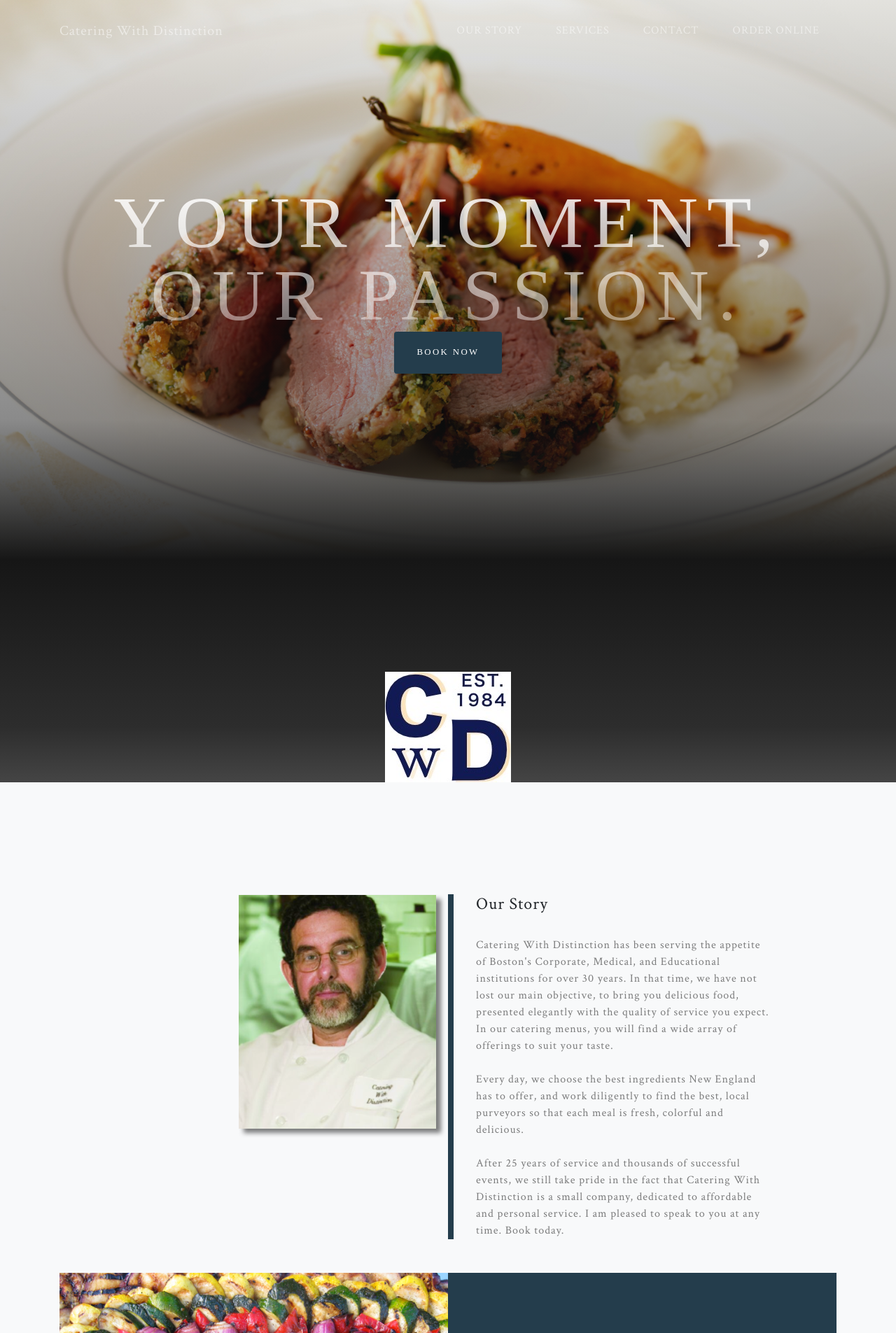
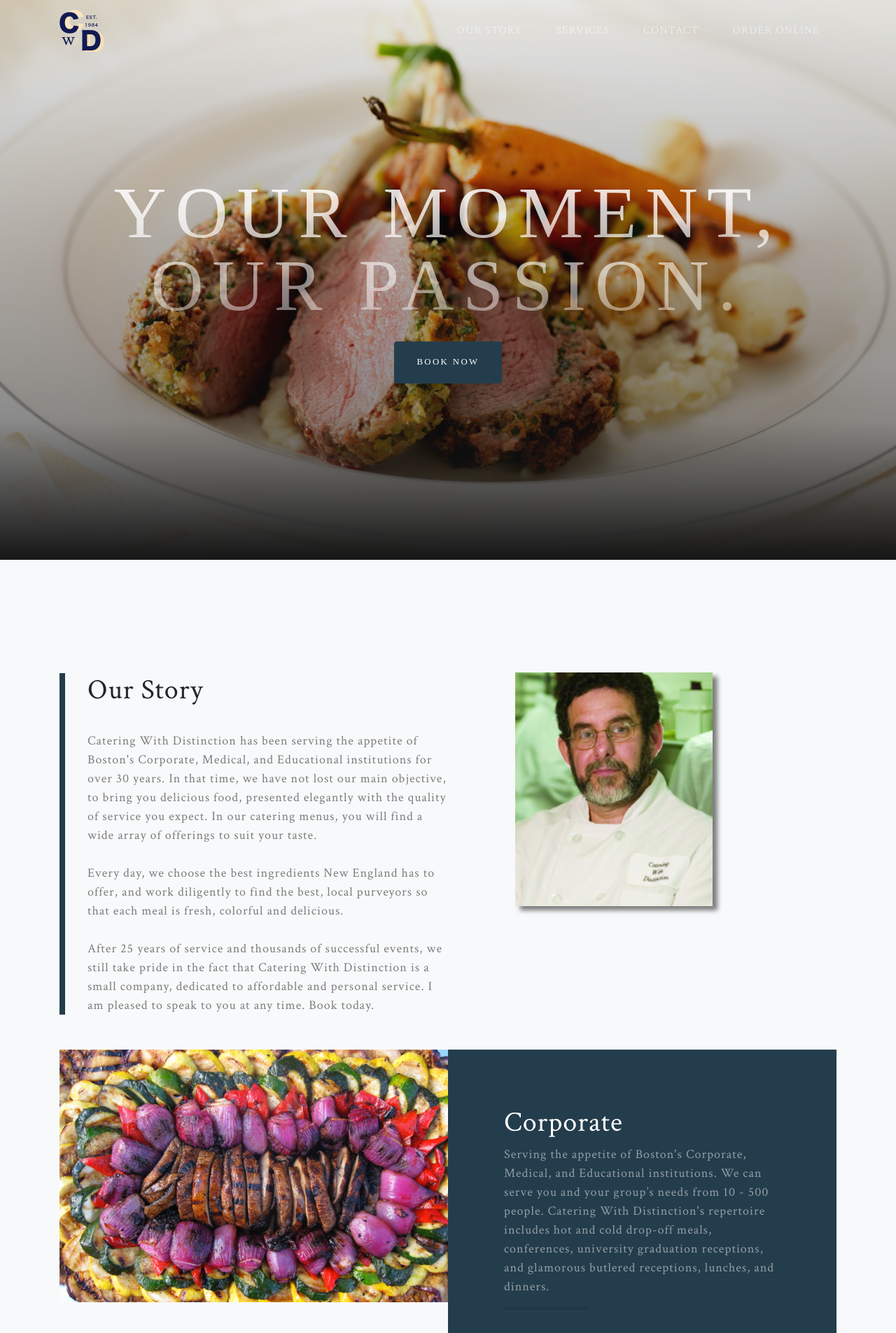
Before and after one commit to meagdoh/CWD-catering-site, a PHP site: page / in a window 1280 px wide. Shown: the top 1905 px of the page at 70% size. Run offline with PHP 8.4, Linux system fonts and the light colour scheme.

Commit message:
add spacing

```diff
--- a/css/grayscale.css
+++ b/css/grayscale.css
@@ -152,6 +152,7 @@
 
 .btn-primary {
   background-color: #243D4C;
+  margin-top: 28px;
 }
 
 .btn-primary:hover {
@@ -198,15 +199,25 @@
   }
 }
 
+@media (min-width: 992px){
+  .mb-lg-5 .my-lg-5
+
+ {
+    margin-bottom: 15rem!important;
+  }
+}
+
+
 .projects-section .project-text {
   padding: 3rem;
   font-size: 90%;
 }
 
 .andrew{
-  padding-left: 16em;
+  padding-left: 6em;
   padding-bottom: 9em;
 }
+
 @media (min-width: 992px) {
   .projects-section .project-text {
     padding: 5rem;
@@ -289,9 +300,18 @@ body {
   letter-spacing: 0.0625em;
 }
 
+h4{
+  font-size: 2.5rem;
+}
+
 a {
   color: #243D4C;
 }
+
+p{
+  font-size: large;
+}
+
 
 a:focus, a:hover {
   text-decoration: none;
--- a/index.html
+++ b/index.html
@@ -29,7 +29,9 @@
   <!-- Navigation -->
   <nav class="navbar navbar-expand-lg navbar-light fixed-top" id="mainNav">
     <div class="container">
-      <a class="navbar-brand js-scroll-trigger" href="#page-top">Catering With Distinction</a>
+      <a class="navbar-brand js-scroll-trigger" href="#page-top">
+        <img class="img-fluid" src="img/FINAL-w-acronym-2.png" alt="">
+</a>
       <button class="navbar-toggler navbar-toggler-right" type="button" data-toggle="collapse" data-target="#navbarResponsive" aria-controls="navbarResponsive" aria-expanded="false" aria-label="Toggle navigation">
           Menu
           <i class="fas fa-bars"></i>
@@ -58,7 +60,6 @@
     <div class="container d-flex h-100 align-items-center">
       <div class="mx-auto text-center">
         <h1 class="mx-auto my-0 text-uppercase">Your moment, Our passion.</h1>
-        <!-- <h2 class="text-white-50 mx-auto mt-2 mb-5">  Start Bootstrap.</h2> -->
         <a href="#about" class="btn btn-primary js-scroll-trigger">Book Now</a>
       </div>
 
@@ -66,18 +67,17 @@
   </header>
 
   <!-- About Section -->
-  <section id="about" class="about-section text-center">
+  <!-- <section id="about" class="about-section text-center">
     <div class="container">
       <div class="row">
         <div class="col-lg-8 mx-auto">
           <div>
-            <img class="img-fluid" src="img/FINAL-w-acronym.jpg" alt="">
 
           </div>
         </div>
       </div>
     </div>
-  </section>
+  </section> -->
 
   <!-- Projects Section -->
   <section id="projects" class="projects-section bg-light">
@@ -86,9 +86,6 @@
       <!-- Featured Project Row -->
       <div class="row align-items-center no-gutters mb-4 mb-lg-5">
         <div class="col-xl-6 col-lg-7">
-          <img class="img-fluid mb-3 mb-lg-0 andrew" src="img/headshot-andrew.png" alt="">
-        </div>
-        <div class="col-xl-5 col-lg-5">
           <div class="featured-text text-center text-lg-left">
             <h4>Our Story</h4>
             <p class="text-black-50 mb-0"> <br>Catering With Distinction has been serving the appetite of Boston's Corporate, Medical, and Educational institutions for over 30 years. In that time, we have not lost our main objective, to bring you delicious food, presented elegantly
@@ -99,6 +96,10 @@
               Book today.</p>
           </div>
         </div>
+        <div class="col-xl-6 col-lg-5">
+          <img class="img-fluid mb-3 mb-lg-0 andrew" src="img/headshot-andrew.png" alt="">
+        </div>
+
       </div>
 
       <!-- Project One Row -->
```
Also changed, not shown: img/FINAL-w-acronym-2.png (added).
